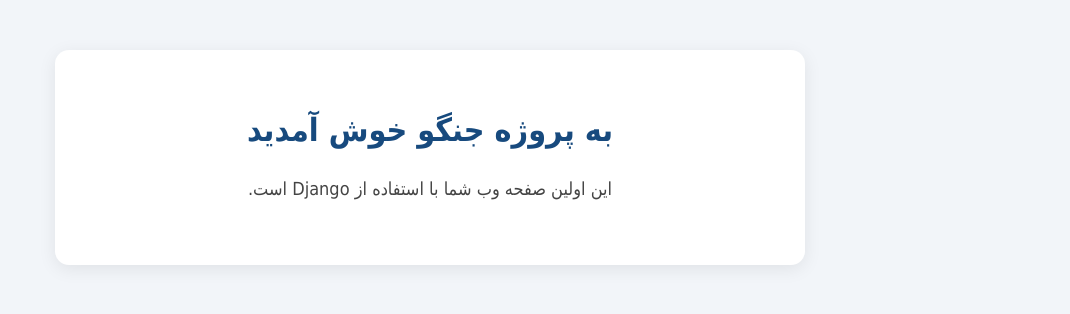
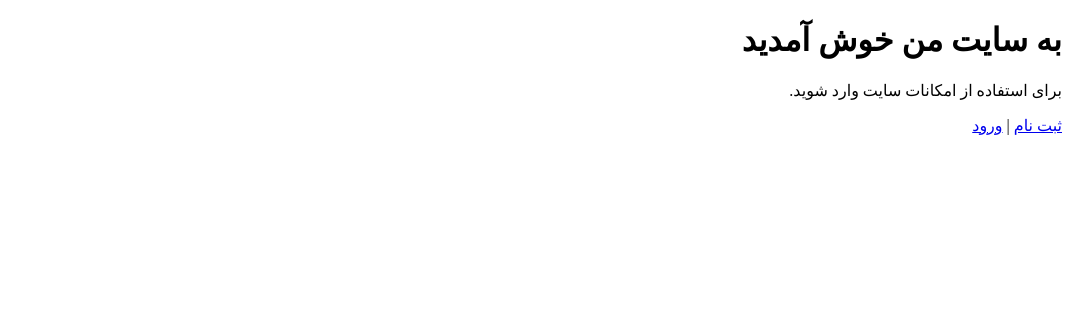
Before and after one commit to miladkouhzadi7600-hash/django-project, a Django app: page / in a window 1280 px wide. Shown: the top 314 px of the page, without its empty margins (210-1280 px from the left). Run offline with Django 5.2, Linux system fonts and the light colour scheme.

Commit message:
Update home page with account links

```diff
--- a/main/templates/main/home.html
+++ b/main/templates/main/home.html
@@ -4,30 +4,19 @@
     <meta charset="UTF-8">
     <meta name="viewport" content="width=device-width, initial-scale=1.0">
     <title>صفحه اصلی</title>
-    <style>
-        body {
-            font-family: Tahoma, Arial, sans-serif;
-            background: #f2f5f9;
-            margin: 0;
-            padding: 50px 20px;
-            text-align: center;
-        }
-        .container {
-            max-width: 700px;
-            margin: 0 auto;
-            padding: 40px 25px;
-            background: white;
-            border-radius: 14px;
-            box-shadow: 0 4px 18px rgba(0, 0, 0, 0.08);
-        }
-        h1 { color: #174a7e; }
-        p { color: #444; font-size: 18px; line-height: 2; }
-    </style>
 </head>
 <body>
-    <main class="container">
-        <h1>به پروژه جنگو خوش آمدید</h1>
-        <p>این اولین صفحه وب شما با استفاده از Django است.</p>
-    </main>
+    <h1>به سایت من خوش آمدید</h1>
+
+    {% if user.is_authenticated %}
+        <h2>سلام {{ user.username }}</h2>
+        <p>شما وارد حساب کاربری شده‌اید.</p>
+        <a href="{% url 'logout' %}">خروج از حساب</a>
+    {% else %}
+        <p>برای استفاده از امکانات سایت وارد شوید.</p>
+        <a href="{% url 'register' %}">ثبت نام</a>
+        |
+        <a href="{% url 'login' %}">ورود</a>
+    {% endif %}
 </body>
 </html>
```
